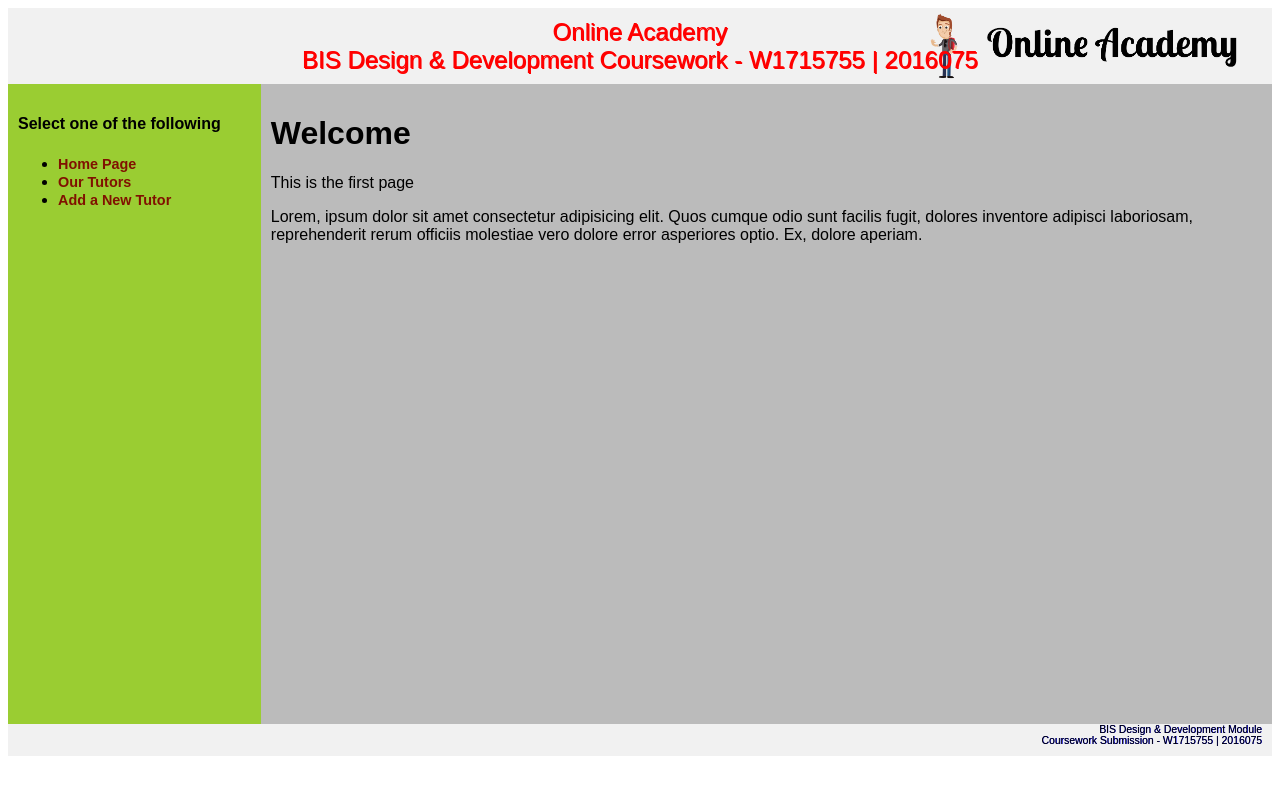
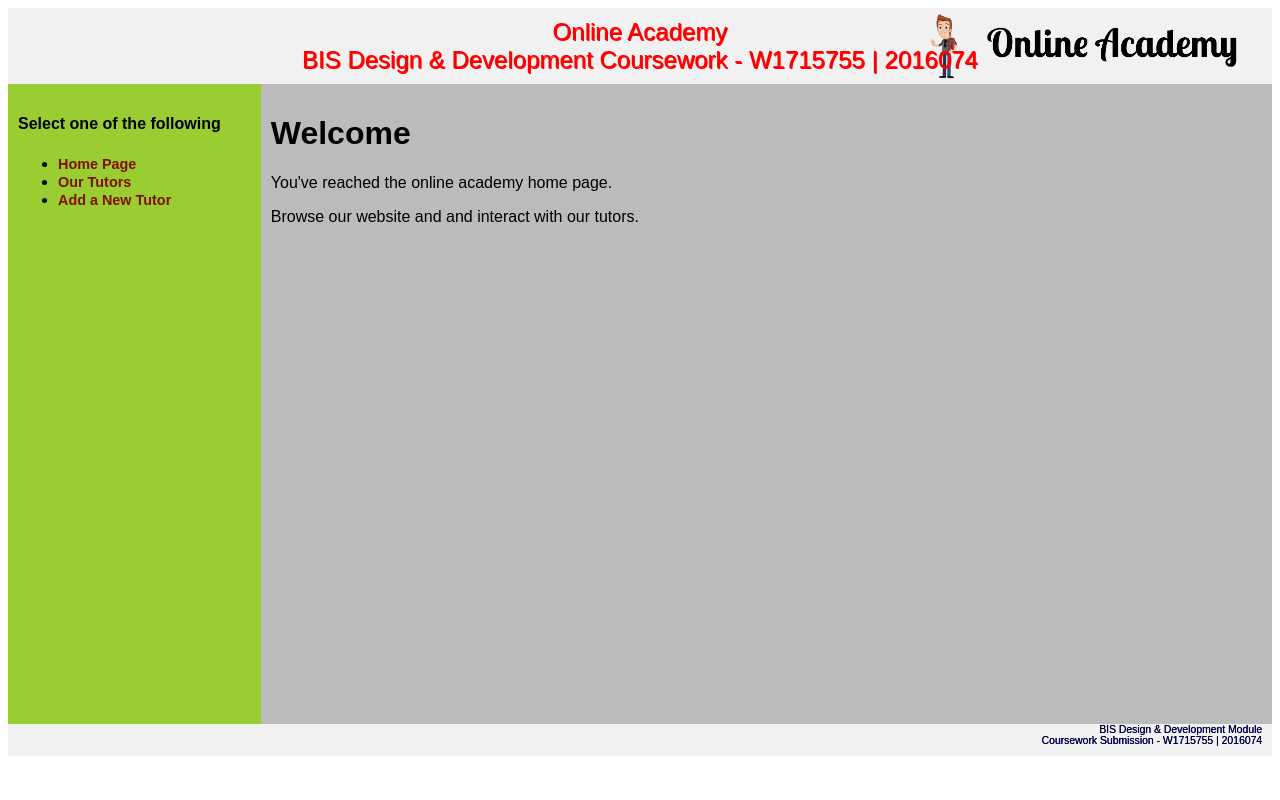
Before and after one commit to SeanCassiere/L5-BISDD-CW2, a PHP site: page / in a window 1280 px wide. Run offline with PHP 8.4, Linux system fonts and the light colour scheme.

Commit message:
Welcome message & Student ID Fix

```diff
--- a/Part-B/public/add.php
+++ b/Part-B/public/add.php
@@ -15,7 +15,7 @@ require_once('../private/initialise.php');
 
 <div class="header">
 	Online Academy <br>
-	BIS Design & Development Coursework - W1715755 | 2016075
+	BIS Design & Development Coursework - W1715755 | 2016074
 </div>
 
 <div class="row">
@@ -118,7 +118,7 @@ require_once('../private/initialise.php');
 
 	<div class="footer">
 		BIS Design & Development Module <br>
-		Coursework Submission - W1715755 | 2016075
+		Coursework Submission - W1715755 | 2016074
 	</div>
 
 </div>
--- a/Part-B/public/delete.php
+++ b/Part-B/public/delete.php
@@ -19,7 +19,7 @@ if ( isset($_GET['id']) ) {
 
 <div class="header">
 	Online Academy <br>
-	BIS Design & Development Coursework - W1715755 | 2016075
+	BIS Design & Development Coursework - W1715755 | 2016074
 </div>
 
 <div class="row">
@@ -58,7 +58,7 @@ if ( isset($_GET['id']) ) {
 
 <div class="footer">
   BIS Design & Development Module <br>
-  Coursework Submission - W1715755 | 2016075
+  Coursework Submission - W1715755 | 2016074
 </div>
 
 </div>
--- a/Part-B/public/index.php
+++ b/Part-B/public/index.php
@@ -11,7 +11,7 @@
 
 <div class="header">
 	Online Academy <br>
-	BIS Design & Development Coursework - W1715755 | 2016075
+	BIS Design & Development Coursework - W1715755 | 2016074
 </div>
 
 <div class="row">
@@ -23,13 +23,13 @@
 	<div class="column middle">
 
 		<h1>Welcome </h1>
-		<p>This is the first page</p>
-		<p>Lorem, ipsum dolor sit amet consectetur adipisicing elit. Quos cumque odio sunt facilis fugit, dolores inventore adipisci laboriosam, reprehenderit rerum officiis molestiae vero dolore error asperiores optio. Ex, dolore aperiam.</p>
+		<p>You've reached the online academy home page.</p>
+		<p>Browse our website and and interact with our tutors.</p>
 	</div>
 
 	<div class="footer">
 		BIS Design & Development Module <br>
-		Coursework Submission - W1715755 | 2016075
+		Coursework Submission - W1715755 | 2016074
 	</div>
 
 </div>
--- a/Part-B/public/our_tutors.php
+++ b/Part-B/public/our_tutors.php
@@ -15,7 +15,7 @@ require_once('../private/initialise.php');
 
 <div class="header">
 	Online Academy <br>
-	BIS Design & Development Coursework - W1715755 | 2016075
+	BIS Design & Development Coursework - W1715755 | 2016074
 </div>
 
 <div class="row">
@@ -51,7 +51,7 @@ require_once('../private/initialise.php');
 
 	<div class="footer">
 		BIS Design & Development Module <br>
-		Coursework Submission - W1715755 | 2016075
+		Coursework Submission - W1715755 | 2016074
 	</div>
 
 </div>
--- a/Part-B/public/view.php
+++ b/Part-B/public/view.php
@@ -19,7 +19,7 @@ if ( isset($_GET['id']) ) {
 
 <div class="header">
 	Online Academy <br>
-	BIS Design & Development Coursework - W1715755 | 2016075
+	BIS Design & Development Coursework - W1715755 | 2016074
 </div>
 
 <div class="row">
@@ -73,7 +73,7 @@ if ( isset($_GET['id']) ) {
 
 	<div class="footer">
 		BIS Design & Development Module <br>
-		Coursework Submission - W1715755 | 2016075
+		Coursework Submission - W1715755 | 2016074
 	</div>
 
 </div>
```
